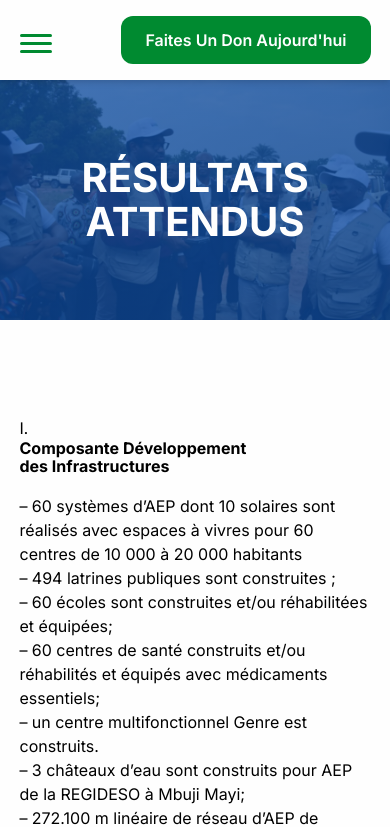
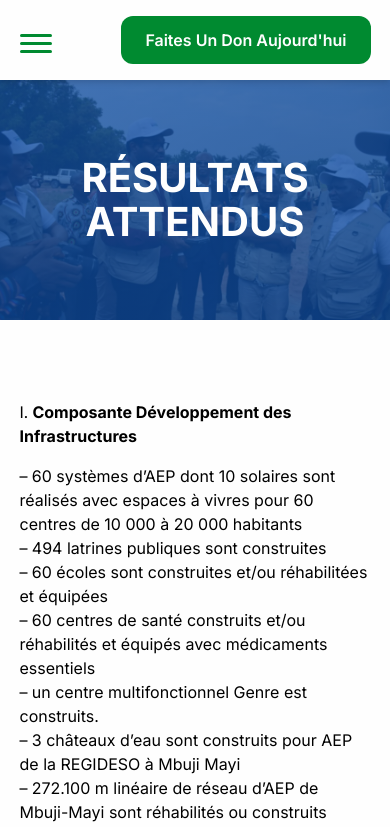
Before and after one commit to rohan031/rural-devlopment, a Next.js app: page /a-propos/resultats-attendus in a window 390 px wide. Shown: the top 827 px of the page. Built offline with nearby package versions, Linux system fonts and the light colour scheme.

Commit message:
padding removed from pages and nav bar fix on mobile

```diff
--- a/src/app/a-propos/apercu-du-project/page.module.scss
+++ /dev/null
@@ -1,4 +0,0 @@
-.para {
-    padding-block: 2em;
-    // font-size: 1rem;
-}
--- a/src/app/a-propos/apercu-du-project/page.tsx
+++ b/src/app/a-propos/apercu-du-project/page.tsx
@@ -16,6 +16,7 @@ const ProjectOverview = () => {
 	return (
 		<>
 			<Hero heading={data.heading} />
+
 			<Container className={styles.para}>
 				{data.list.map((item) => {
 					return <p key={item}>{item}</p>;
--- a/src/app/a-propos/contexte-et-justification/page.module.scss
+++ b/src/app/a-propos/contexte-et-justification/page.module.scss
@@ -1,5 +1,4 @@
 .para {
-    padding-block: 2em;
-    display: grid;
-    gap: 2em;
+	display: grid;
+	gap: 2em;
 }
--- a/src/app/a-propos/contexte-et-justification/page.tsx
+++ b/src/app/a-propos/contexte-et-justification/page.tsx
@@ -19,6 +19,7 @@ const BackgroundAndRationale = () => {
 	return (
 		<>
 			<Hero heading={data.heading} />
+
 			<Container className={styles.para}>
 				{data.list.map((item) => {
 					return <p key={item}>{item}</p>;
--- a/src/app/a-propos/resultats-attendus/page.module.scss
+++ b/src/app/a-propos/resultats-attendus/page.module.scss
@@ -13,7 +13,7 @@
 
 			h2 {
 				font-size: clamp(1rem, 1.25vi, 1.125rem);
-				display: inline-block;
+				display: inline;
 			}
 
 			.subList {
@@ -24,28 +24,5 @@
 				padding-block-start: 1em;
 			}
 		}
-
-		// > li {
-		// 	padding: 0;
-
-		// 	> * {
-		// 		display: inline-block;
-		// 	}
-
-		// 	h2 {
-		// 		font-size: 1.125rem;
-		// 	}
-
-		// 	.subList {
-		// 		list-style-position: inside;
-		// 		list-style-type: "– ";
-
-		// 		padding: 0;
-		// 		padding-block-start: 1.5em;
-
-		// 		> li {
-		// 		}
-		// 	}
-		// }
 	}
 }
--- a/src/app/non-realisations/coordination-et-gestion-du-projet/page.module.scss
+++ b/src/app/non-realisations/coordination-et-gestion-du-projet/page.module.scss
@@ -1,4 +1,9 @@
 .list {
-    padding-block: 2em;
-    height: clamp(25vh, 40vi, 40vh);
+	// height: clamp(25vh, 40vi, 40vh);
+	min-height: 20rem;
+
+	ul {
+		list-style-position: inside;
+		padding: 0;
+	}
 }
--- a/src/app/non-realisations/coordination-et-gestion-du-projet/page.tsx
+++ b/src/app/non-realisations/coordination-et-gestion-du-projet/page.tsx
@@ -5,13 +5,14 @@ import styles from "./page.module.scss";
 
 const data = {
 	heading: "COORDINATION ET GESTION DU PROJET",
-	text: ["Élaboration des rapports d’avancement, d’audit et de finances ;"],
+	text: ["Élaboration des rapports d’avancement, d’audit et de finances"],
 };
 
 const ProjectCoordinationAndManagement = () => {
 	return (
 		<>
 			<Hero heading={data.heading} />
+
 			<Container className={styles.list}>
 				<ul>
 					{data.text.map((item) => (
--- a/src/app/non-realisations/etudes-et-reforcement-des-capacites/page.module.scss
+++ b/src/app/non-realisations/etudes-et-reforcement-des-capacites/page.module.scss
@@ -1,7 +1,9 @@
 .list {
-    padding-block: 2em;
-    ul {
-        display: grid;
-        gap: 1em;
-    }
+	ul {
+		padding: 0;
+		list-style-position: inside;
+
+		display: grid;
+		gap: 1em;
+	}
 }
--- a/src/components/Navigation/NavMain.tsx
+++ b/src/components/Navigation/NavMain.tsx
@@ -1,11 +1,10 @@
 "use client";
 
-import React from "react";
+import React, { useEffect, useState } from "react";
 import styles from "./navigation.module.scss";
 import Container from "../Container/Container";
 import { NavBarLinks, navBarLinks, rootLinks } from "@/data/navigation";
 import Link from "next/link";
-import Image from "next/image";
 import { FontAwesomeIcon } from "@fortawesome/react-fontawesome";
 import { faAngleDown } from "@fortawesome/free-solid-svg-icons";
 import { usePathname } from "next/navigation";
@@ -16,7 +15,12 @@ type HandleNavBarLinks = (
 ) => React.JSX.Element;
 
 const NavMain = () => {
+	const [open, setOpen] = useState(false);
 	const pathname = usePathname();
+
+	const handleClick = () => {
+		setOpen(false);
+	};
 
 	const handleNavBarLinks: HandleNavBarLinks = (
 		{ title, links, link, active },
@@ -35,6 +39,7 @@ const NavMain = () => {
 						data-type="link"
 						data-active={link === pathname}
 						data-level={level}
+						onClick={handleClick}
 					>
 						{title}
 					</Link>
@@ -60,6 +65,7 @@ const NavMain = () => {
 						data-type="link"
 						data-active={pathname.includes(link)}
 						data-level={level}
+						onClick={handleClick}
 					>
 						{title}
 						{level === 0 && <FontAwesomeIcon icon={faAngleDown} />}
@@ -89,7 +95,12 @@ const NavMain = () => {
 		<div className={styles.navMain}>
 			<Container type="normal" className={styles.container}>
 				<div className={styles.toggle}>
-					<input id="nav" type="checkbox" />
+					<input
+						id="nav"
+						type="checkbox"
+						checked={open}
+						onChange={(e) => setOpen(e.target.checked)}
+					/>
 					<label htmlFor="nav" className={styles.label}>
 						<span></span>
 					</label>
--- a/src/styles/main.scss
+++ b/src/styles/main.scss
@@ -61,7 +61,7 @@ body {
 }
 
 main {
-	--_gap: 5em;
+	--_gap: 4em;
 
 	display: grid;
 	gap: var(--_gap);
```
Also changed, not shown: src/app/a-propos/resultats-attendus/page.tsx (+15 -15 lines), src/app/non-realisations/etudes-et-reforcement-des-capacites/page.tsx (+8 -7 lines). Lines whose indentation alone changed are shown as unchanged.
